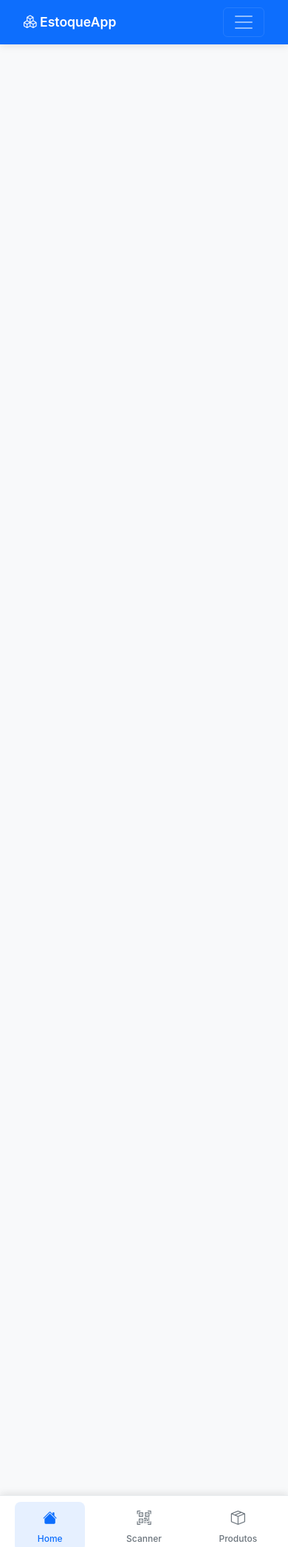
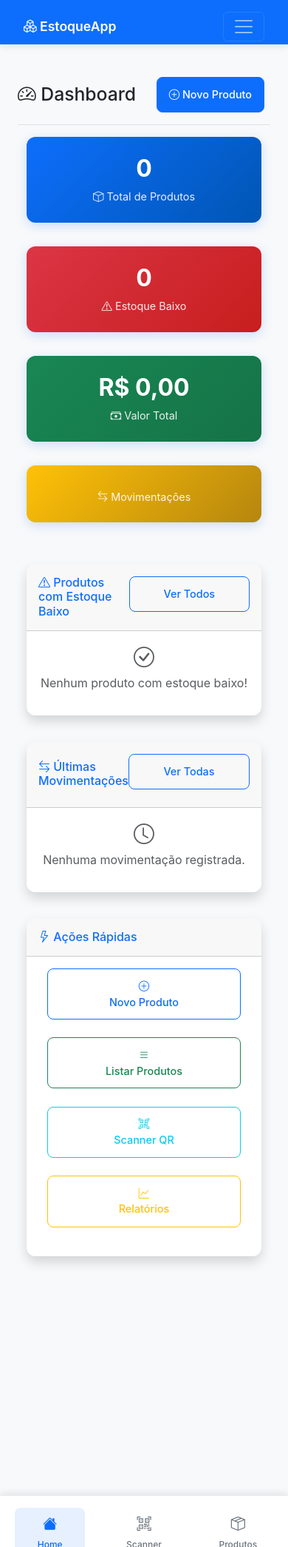
Before and after one commit to hendelsantos/API_Sistema_Estoque_PWA, a Django app: page / in a window 390 px wide. Shown: the whole page at 74% size. Run offline with Django 5.2, Linux system fonts and the light colour scheme; data that the repository does not hold is empty; some libraries are stand-ins or nearby versions.

Commit message:
Fix mobile application functionality - Complete mobile optimization
🔧 MOBILE FIXES IMPLEMENTED:
- Fixed viewport meta tags for proper mobile rendering
- Corrected CSS duplications and conflicts
- Improved HTML structure for mobile-first layout
- Added dedicated mobile.css with optimized styles
- Fixed bottom navigation display logic
- Enhanced touch targets and interactions
- Improved responsive design breakpoints
- Updated service worker for mobile caching
- Better form controls for mobile input
- Optimized table layouts for small screens

✅ MOBILE FUNCTIONALITY NOW WORKING:
- Proper responsive layout on all devices
- Touch-friendly navigation and controls
- Optimized PWA performance for mobile
- Fixed layout issues and CSS conflicts
- Enhanced user experience on smartphones

📱 Ready for mobile deployment and testing!

```diff
--- /dev/null
+++ b/static/css/mobile.css
@@ -0,0 +1,252 @@
+/* Mobile-First CSS for Gestão de Estoque */
+/* Este arquivo contém otimizações específicas para dispositivos móveis */
+
+/* Variáveis CSS para mobile */
+:root {
+    --mobile-padding: 1rem;
+    --mobile-header-height: 60px;
+    --mobile-bottom-nav-height: 70px;
+    --touch-target-size: 44px;
+}
+
+/* Reset para mobile */
+* {
+    -webkit-tap-highlight-color: rgba(0,0,0,0);
+    -webkit-touch-callout: none;
+    -webkit-user-select: none;
+    user-select: none;
+    box-sizing: border-box;
+}
+
+/* Permitir seleção em elementos de texto */
+p, span, div, h1, h2, h3, h4, h5, h6, input, textarea {
+    -webkit-user-select: text;
+    user-select: text;
+}
+
+/* Prevenção de zoom em inputs no iOS */
+input[type="text"],
+input[type="email"],
+input[type="password"],
+input[type="number"],
+input[type="tel"],
+input[type="url"],
+input[type="search"],
+textarea,
+select {
+    font-size: 16px !important;
+    -webkit-appearance: none;
+    appearance: none;
+    border-radius: 8px;
+}
+
+/* Otimizações específicas para mobile */
+@media screen and (max-width: 768px) {
+    /* Layout principal */
+    body {
+        padding: 0;
+        margin: 0;
+        overflow-x: hidden;
+        -webkit-overflow-scrolling: touch;
+    }
+
+    /* Container principal */
+    .main-container {
+        padding: 0.5rem;
+        margin-bottom: calc(var(--mobile-bottom-nav-height) + 1rem);
+    }
+
+    /* Cards responsivos */
+    .card {
+        margin-bottom: 1rem;
+        border-radius: 12px;
+        box-shadow: 0 2px 8px rgba(0,0,0,0.1);
+    }
+
+    /* Botões touch-friendly */
+    .btn {
+        min-height: var(--touch-target-size);
+        padding: 0.75rem 1.5rem;
+        border-radius: 8px;
+        font-weight: 500;
+    }
+
+    /* Formulários otimizados */
+    .form-control, .form-select {
+        min-height: var(--touch-target-size);
+        padding: 0.75rem;
+        border: 2px solid #e9ecef;
+        border-radius: 8px;
+    }
+
+    /* Tabelas responsivas */
+    .table-responsive {
+        border-radius: 8px;
+        overflow-x: auto;
+        -webkit-overflow-scrolling: touch;
+    }
+
+    /* Cards de estatística */
+    .stat-card {
+        padding: 1.5rem;
+        border-radius: 12px;
+        text-align: center;
+        margin-bottom: 1rem;
+    }
+
+    .stat-card h3 {
+        font-size: 1.75rem;
+        margin-bottom: 0.5rem;
+    }
+
+    .stat-card p {
+        font-size: 0.9rem;
+        margin: 0;
+    }
+
+    /* Navegação inferior */
+    .bottom-nav {
+        background: rgba(255, 255, 255, 0.95);
+        backdrop-filter: blur(10px);
+        border-top: 1px solid rgba(0,0,0,0.1);
+    }
+
+    .bottom-nav-item {
+        padding: 0.75rem 0.5rem;
+        min-height: var(--touch-target-size);
+        transition: all 0.2s ease;
+    }
+
+    .bottom-nav-item:active {
+        transform: scale(0.95);
+        background-color: rgba(13, 110, 253, 0.1);
+    }
+
+    /* Otimizações de performance */
+    .card, .btn, .bottom-nav-item {
+        transform: translateZ(0);
+        -webkit-transform: translateZ(0);
+    }
+}
+
+/* Ajustes para telas muito pequenas */
+@media screen and (max-width: 576px) {
+    .container-fluid {
+        padding: 0.5rem;
+    }
+
+    .main-container {
+        padding: 0.25rem;
+    }
+
+    .card-body {
+        padding: 0.75rem;
+    }
+
+    .btn {
+        width: 100%;
+        margin-bottom: 0.5rem;
+    }
+
+    .btn-group .btn {
+        width: auto;
+        margin-bottom: 0;
+    }
+
+    /* Stack de tabelas */
+    .table-mobile-stack thead {
+        display: none;
+    }
+
+    .table-mobile-stack tbody tr {
+        display: block;
+        border: 1px solid #dee2e6;
+        border-radius: 8px;
+        margin-bottom: 0.75rem;
+        padding: 1rem;
+        background: white;
+    }
+
+    .table-mobile-stack tbody td {
+        display: block;
+        text-align: left !important;
+        border: none;
+        padding: 0.25rem 0;
+        position: relative;
+        padding-left: 35%;
+    }
+
+    .table-mobile-stack tbody td:before {
+        content: attr(data-label) ": ";
+        position: absolute;
+        left: 0;
+        width: 30%;
+        font-weight: bold;
+        color: #495057;
+        text-align: left;
+    }
+}
+
+/* Modo paisagem móvel */
+@media screen and (max-width: 768px) and (orientation: landscape) {
+    .bottom-nav {
+        padding: 0.25rem 0;
+        height: 60px;
+    }
+
+    .bottom-nav-item {
+        padding: 0.5rem 0.25rem;
+        font-size: 0.7rem;
+    }
+
+    .bottom-nav-item i {
+        font-size: 1rem;
+    }
+
+    .main-container {
+        margin-bottom: 70px;
+    }
+}
+
+/* Dark mode support */
+@media (prefers-color-scheme: dark) {
+    .bottom-nav {
+        background: rgba(33, 37, 41, 0.95);
+        border-top: 1px solid rgba(255,255,255,0.1);
+    }
+
+    .bottom-nav-item {
+        color: #adb5bd;
+    }
+
+    .bottom-nav-item.active,
+    .bottom-nav-item:active {
+        color: #0d6efd;
+        background-color: rgba(13, 110, 253, 0.2);
+    }
+}
+
+/* High contrast mode */
+@media (prefers-contrast: high) {
+    .btn, .form-control, .form-select {
+        border-width: 2px;
+    }
+
+    .bottom-nav-item {
+        border: 1px solid transparent;
+    }
+
+    .bottom-nav-item.active {
+        border-color: #0d6efd;
+    }
+}
+
+/* Reduced motion */
+@media (prefers-reduced-motion: reduce) {
+    .bottom-nav-item,
+    .btn,
+    .card {
+        transition: none !important;
+        animation: none !important;
+    }
+}
--- a/static/sw.js
+++ b/static/sw.js
@@ -1,11 +1,11 @@
-// Service Worker para PWA
-const CACHE_NAME = 'gestao-estoque-v1';
+// Service Worker para PWA - Versão Mobile Otimizada
+const CACHE_NAME = 'gestao-estoque-mobile-v2';
 const urlsToCache = [
   '/',
   '/static/manifest.json',
-  '/accounts/login/',
   '/produtos/',
   '/buscar-qr/',
+  '/movimentacoes/',
   'https://cdn.jsdelivr.net/npm/bootstrap@5.3.0/dist/css/bootstrap.min.css',
   'https://cdn.jsdelivr.net/npm/bootstrap-icons@1.10.0/font/bootstrap-icons.css',
   'https://unpkg.com/htmx.org@1.9.6/dist/htmx.min.js',
--- a/templates/base.html
+++ b/templates/base.html
@@ -2,7 +2,9 @@
 <html lang="pt-br">
 <head>
     <meta charset="UTF-8">
-    <meta name="viewport" content="width=device-width, initial-scale=1.0, maximum-scale=1.0, user-scalable=no">
+    <meta name="viewport" content="width=device-width, initial-scale=1.0, maximum-scale=5.0, user-scalable=yes">
+    <meta name="mobile-web-app-capable" content="yes">
+    <meta name="format-detection" content="telephone=no">
     <title>{% block title %}Gestão de Estoque{% endblock %}</title>
 
     <!-- PWA Meta Tags -->
@@ -27,6 +29,8 @@
     <link href="https://cdn.jsdelivr.net/npm/bootstrap@5.3.0/dist/css/bootstrap.min.css" rel="stylesheet">
     <!-- Bootstrap Icons -->
     <link rel="stylesheet" href="https://cdn.jsdelivr.net/npm/bootstrap-icons@1.10.0/font/bootstrap-icons.css">
+    <!-- Mobile CSS -->
+    <link rel="stylesheet" href="/static/css/mobile.css">
     <!-- HTMX -->
     <script src="https://unpkg.com/htmx.org@1.9.6"></script>
 
@@ -95,22 +99,14 @@
 
             .main-container main {
                 padding: 1rem 0.75rem;
+                flex: 0 0 100%;
+                max-width: 100%;
             }
 
             /* Hide sidebar on mobile */
             .sidebar {
                 display: none !important;
             }
-
-            /* Full width main content on mobile */
-            .main-container main {
-                flex: 0 0 100%;
-                max-width: 100%;
-            }
-        }
-            padding: 1rem;
-            min-height: calc(100vh - var(--mobile-header-height));
-            padding-bottom: calc(var(--mobile-bottom-nav-height) + 1rem);
         }
 
         /* Cards otimizados para mobile */
@@ -218,20 +214,6 @@
             }
         }
 
-        /* Formulários mobile-friendly */
-        .form-control, .form-select {
-            border-radius: 8px;
-            border: 2px solid #e9ecef;
-            padding: 0.75rem;
-            min-height: 44px;
-            font-size: 16px; /* Evita zoom no iOS */
-        }
-
-        .form-control:focus, .form-select:focus {
-            border-color: var(--primary-color);
-            box-shadow: 0 0 0 0.2rem rgba(13, 110, 253, 0.25);
-        }
-
         /* Bottom Navigation para mobile */
         .bottom-nav {
             position: fixed;
@@ -244,6 +226,7 @@
             z-index: 1020;
             box-shadow: 0 -2px 10px rgba(0,0,0,0.1);
             height: var(--mobile-bottom-nav-height);
+            display: none; /* Hidden by default */
         }
 
         .bottom-nav-item {
@@ -274,12 +257,27 @@
             margin-bottom: 0.25rem;
         }
 
+        /* Show bottom nav only on mobile */
         @media (max-width: 768px) {
             .bottom-nav {
-                display: block;
+                display: block !important;
             }
 
-            .d-md-flex {
+            /* Hide desktop sidebar on mobile */
+            .sidebar {
+                display: none !important;
+            }
+
+            /* Full width main content on mobile */
+            .main-container main {
+                flex: 0 0 100% !important;
+                max-width: 100% !important;
+            }
+        }
+
+        /* Hide bottom nav on desktop */
+        @media (min-width: 769px) {
+            .bottom-nav {
                 display: none !important;
             }
         }
@@ -445,6 +443,17 @@
             .card:hover {
                 transform: none;
             }
+
+            /* Better touch targets */
+            .btn, .bottom-nav-item, .nav-link, .form-control, .form-select {
+                min-height: 44px;
+                min-width: 44px;
+            }
+
+            /* Prevent 300ms delay on mobile */
+            * {
+                touch-action: manipulation;
+            }
         }
 
         /* Dark mode support (future) */
@@ -533,9 +542,9 @@
 
     <!-- Main Content -->
     <div class="main-container">
-        <!-- Sidebar for desktop -->
-        <div class="row d-none d-md-flex">
-            <nav class="col-md-3 col-lg-2 sidebar">
+        <div class="row">
+            <!-- Sidebar for desktop only -->
+            <nav class="col-md-3 col-lg-2 d-none d-md-block sidebar">
                 <div class="position-sticky pt-3">
                     <ul class="nav flex-column">
                         <li class="nav-item">
@@ -578,7 +587,7 @@
             </nav>
 
             <!-- Main content area -->
-            <main class="col-md-9 ms-sm-auto col-lg-10">
+            <main class="col-md-9 ms-sm-auto col-lg-10 col-12">
                 <!-- Messages -->
                 {% if messages %}
                 <div class="mb-3">
```
Also changed, not shown: templates/registration/login.html (added, +49 -0 lines).
